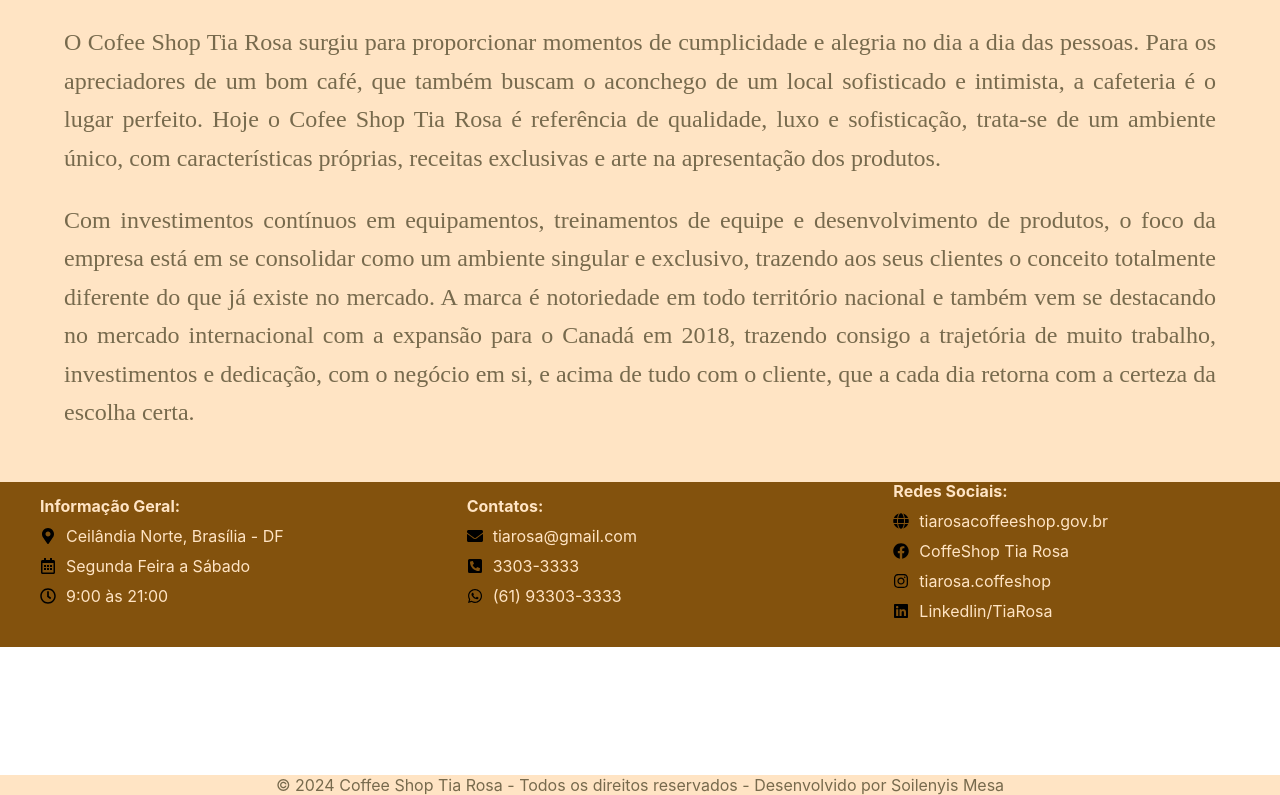
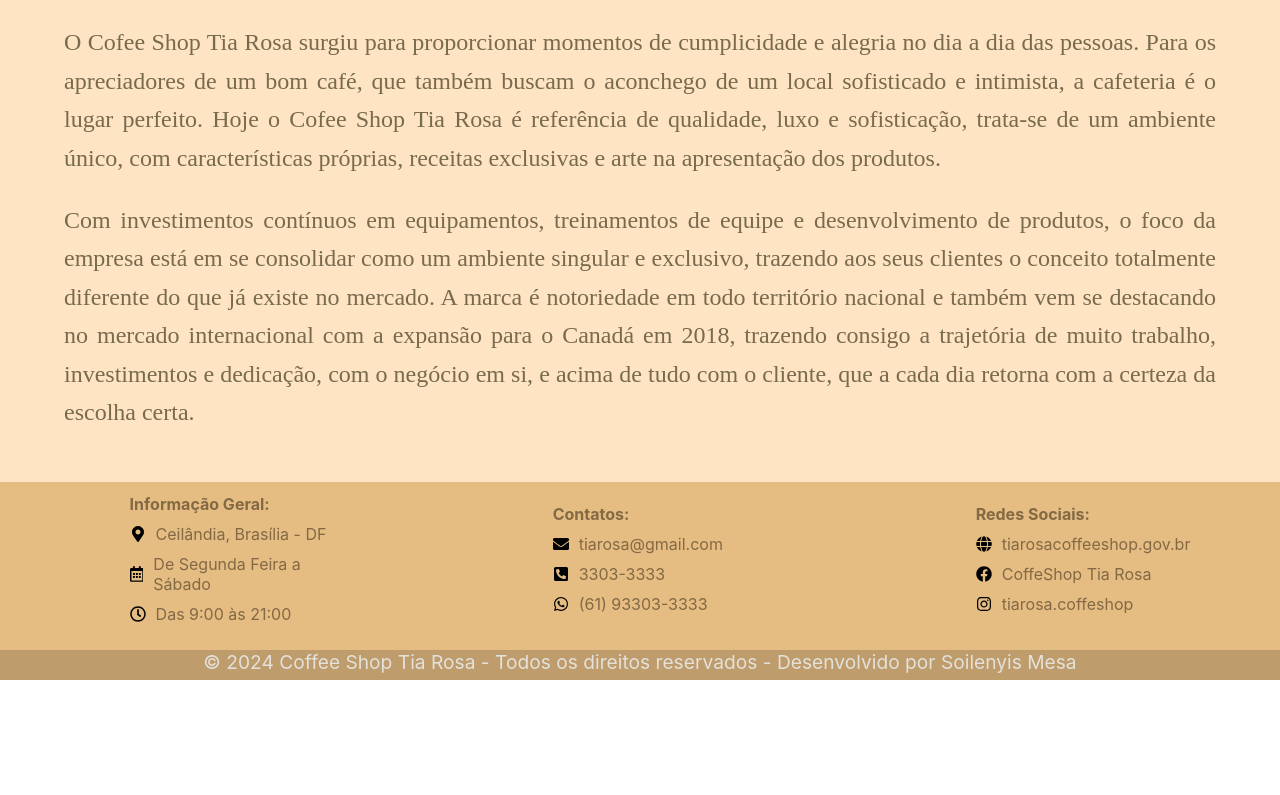
Before and after one commit to soemesa/coffee_shops, a JavaScript app: page / in a window 1280 px wide. Shown: the part 742-1537 px from the top of the page. After the commit the page ends 1422 px from the top, so only its background shows below. Built offline with nearby package versions, Linux system fonts and the light colour scheme; the HTML template or start-up script is replaced by a standard one.

Commit message:
modificando o componente Rodape

```diff
--- a/src/components/Body/Body.css
+++ b/src/components/Body/Body.css
@@ -16,7 +16,7 @@
     font-size: 3.5em;
     position: absolute;
     top: 12%;
-    left: 22%;
+    left: 28%;
 }
 
 .conteudo-body h5{
--- a/src/components/Copyright/Copyright.css
+++ /dev/null
@@ -1,9 +0,0 @@
-
-.copyright {
-    align-items: center;
-    background-color: bisque;
-    color: #776a4d;
-    width: 100%;
-    height: 6%;
-    text-align: center;
-}
--- a/src/components/Copyright/index.js
+++ /dev/null
@@ -1,10 +0,0 @@
-import './Copyright.css'
-
-const Copyright = () => {
-    return (
-        <div className='copyright'>
-            &copy; 2024 Coffee Shop Tia Rosa - Todos os direitos reservados - Desenvolvido por Soilenyis Mesa
-        </div>
-    )
-}
-export default Copyright
--- a/src/components/Rodape/Rodape.css
+++ b/src/components/Rodape/Rodape.css
@@ -1,17 +1,17 @@
 .footer {
-    display:flex;
+    display: flex;
     justify-content: space-between;
     align-items: center;
-    background-color: #83520d;
+    background-color: #e5bc82;
     width: 100%;
-    margin-bottom: 10%
 }
 
 .footer ul {
     flex: 1;
-    margin-right: 20px;
+    margin-right: 7%;
+    margin-left: 7%;
     list-style: none;
-    margin-top: 2%;
+    margin-top: 3%;
 }
 .footer ul li {
     display: flex;
@@ -21,15 +21,27 @@
 
 .footer ul li span {
     margin-left: 10px;
-    color: bisque;
+    color: #836944;
 }
 
 .footer .titulo {
     font-weight: bold;
-    margin-bottom: 10px;
-    color: bisque;
+    color: #836944;
 }
 
 .footer .titulo::after {
     margin-right: 5px;
 }
+
+.copyright {
+    justify-content: space-evenly;
+    background-color: #be9c6b;
+    height: 30px;
+    text-align: center;
+}
+
+.copyright span {
+    font-size: 1.2em;
+    color: #e4e1db;
+
+}
--- a/src/components/Rodape/index.js
+++ b/src/components/Rodape/index.js
@@ -5,20 +5,21 @@ import {FaMapMarkerAlt, FaRegCalendarAlt, FaRegClock, FaGlobe, FaEnvelope, FaPho
 
 const Rodape = () => {
     return(
-        <footer className="footer">
+        <footer>
+            <div className="footer">
                 <ul className='endereco'>
                     <li className='titulo'>Informação Geral:</li>
                     <li>
                         <FaMapMarkerAlt />
-                    <span>Ceilândia Norte, Brasília - DF</span>
+                        <span>Ceilândia, Brasília - DF</span>
                     </li>
                     <li>
                         <FaRegCalendarAlt />
-                    <span>Segunda Feira a Sábado</span>
+                        <span>De Segunda Feira a Sábado</span>
                     </li>
                     <li>
                         <FaRegClock />
-                    <span>9:00 às 21:00</span>
+                        <span>Das 9:00 às 21:00</span>
                     </li>
                 </ul>
 
@@ -52,28 +53,15 @@ const Rodape = () => {
                         <FaInstagram />
                         <span>tiarosa.coffeshop</span>
                     </li>
-                <li>
-                    <FaLinkedin />
-                    <span>Linkedlin/TiaRosa</span>
-                </li>
                 </ul>
+            </div>
+            <section className='copyright'>
+                <span>
+                    &copy; 2024 Coffee Shop Tia Rosa - Todos os direitos reservados - Desenvolvido por Soilenyis Mesa
+                </span>
+            </section>
         </footer>
     )
 }
 
-
-
 export default Rodape
-
-/**
- *
- */
-
-
-
-
-
-/*
-            <section class="footer__copyright">
-                &copy; Todos os direitos reservados
-            </section> */
--- a/src/pages/PaginaPrincipal/index.js
+++ b/src/pages/PaginaPrincipal/index.js
@@ -1,7 +1,7 @@
 import Banner from "../../components/Banner";
 import Body from "../../components/Body";
 import Rodape from "../../components/Rodape"
-import Copyright from "../../components/Copyright"
+
 
 
 const PaginaPrincipal = () => {
@@ -10,7 +10,6 @@ const PaginaPrincipal = () => {
             < Banner/>
             < Body/>
             < Rodape />
-            < Copyright />
         </div>
 
     );
```
Lines whose indentation alone changed are shown as unchanged.
